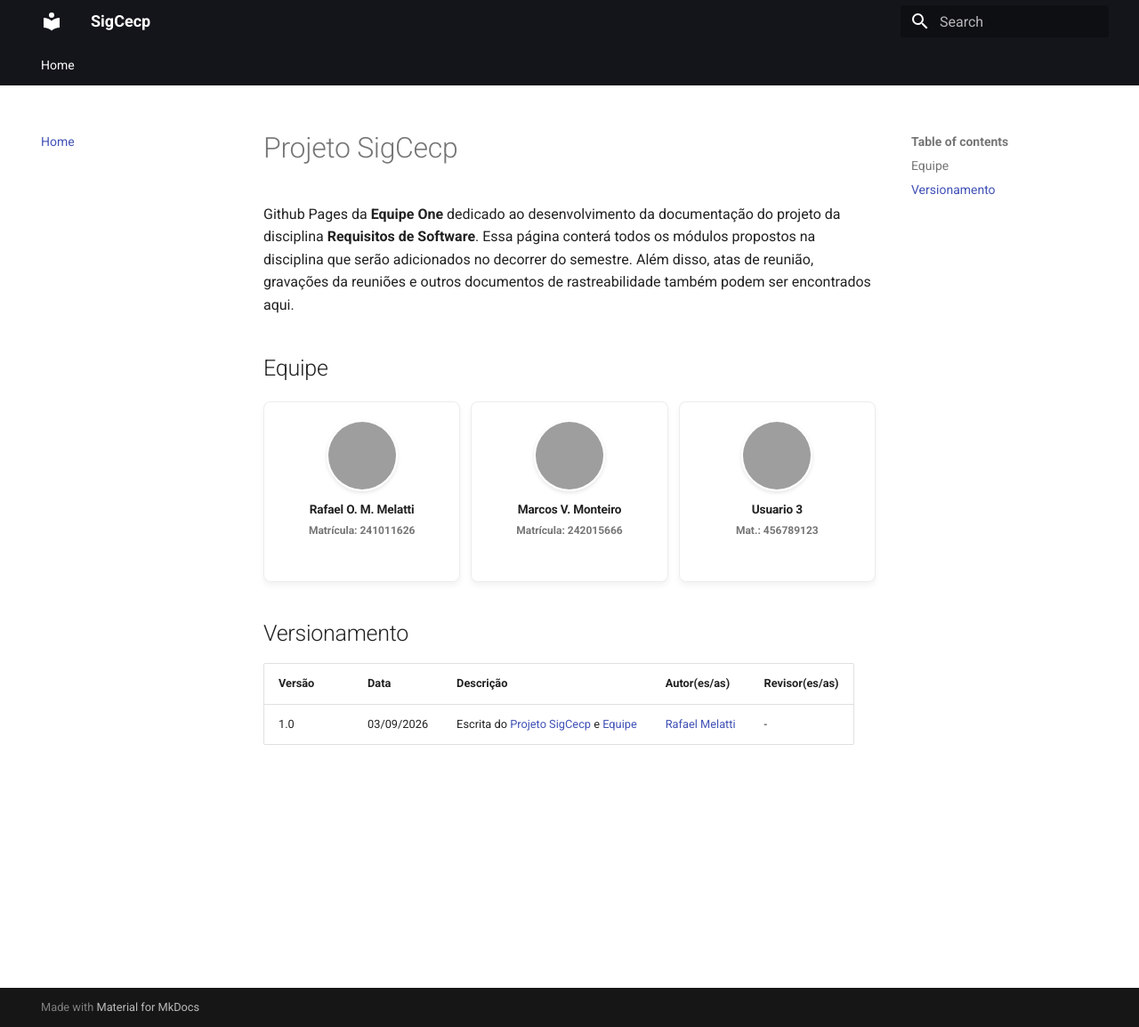
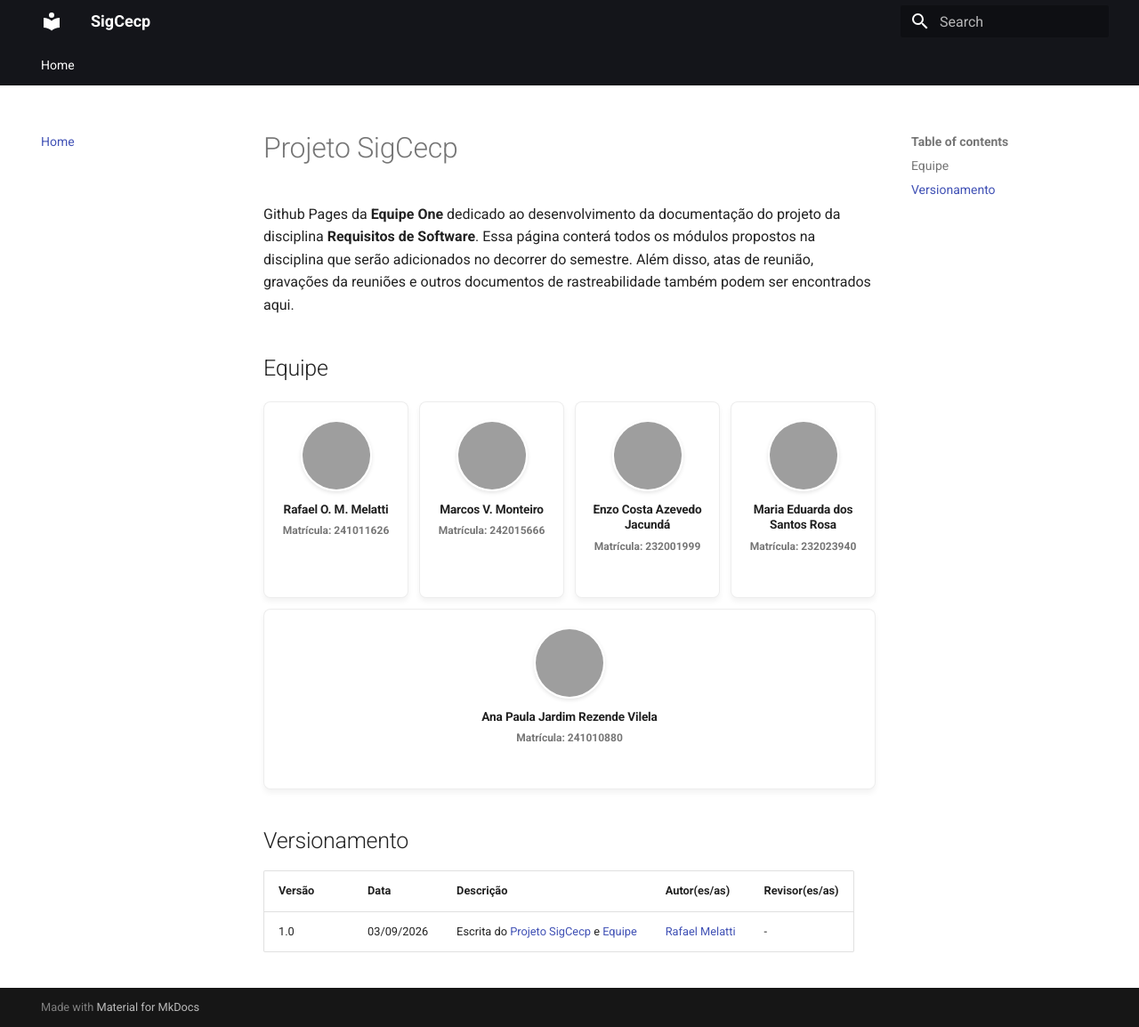
Before and after one commit to mdsreq-fga-unb/REQ-2026.2-T01-SigCecp, an MkDocs documentation site: the page built from docs/index.md, in a window 1280 px wide and 1154 px high. Shown: the whole window at 89% size. Built offline with MkDocs 1.6.1 and Material for MkDocs 9.7.7, drawn with Linux system fonts in a browser that asks for light colours.

Commit message:
chore: adição de membros na pagina incial

```diff
--- a/docs/index.md
+++ b/docs/index.md
@@ -31,17 +31,43 @@ Github Pages da **Equipe One** dedicado ao desenvolvimento da documentação do
         <p>Matrícula: 242015666</p>
     </a>
     <a
-        href="https://github.com/usuario3"
+        href="https://github.com/enzocostaj"
         target="_blank"
         rel="noopener noreferrer"
         class="team-card-compact"
     >
         <img
-            src="https://github.com/usuario3.png"
+            src="https://github.com/enzocostaj.png"
             alt="Foto de Usuario 3"
         >
-        <h3>Usuario 3</h3>
-        <p>Mat.: 456789123</p>
+        <h3>Enzo Costa Azevedo Jacundá</h3>
+        <p>Matrícula: 232001999</p>
+    </a>
+    <a
+        href="https://github.com/Mariaeduardara"
+        target="_blank"
+        rel="noopener noreferrer"
+        class="team-card-compact"
+    >
+        <img
+            src="https://github.com/Mariaeduardara.png"
+            alt="Foto de Usuario 3"
+        >
+        <h3>Maria Eduarda dos Santos Rosa</h3>
+        <p>Matrícula: 232023940</p>
+    </a>
+    <a
+        href="https://github.com/beibeharry"
+        target="_blank"
+        rel="noopener noreferrer"
+        class="team-card-compact"
+    >
+        <img
+            src="https://github.com/beibeharry.png"
+            alt="Foto de Usuario 3"
+        >
+        <h3>Ana Paula Jardim Rezende Vilela</h3>
+        <p>Matrícula: 241010880</p>
     </a>
 </div>
 
```
